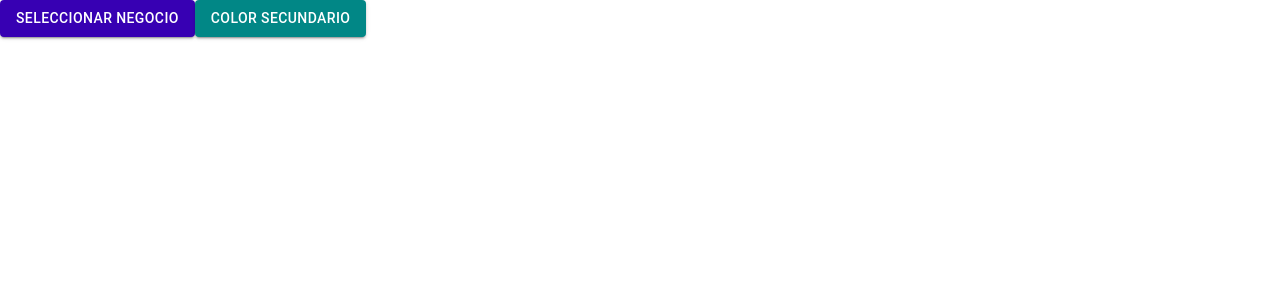
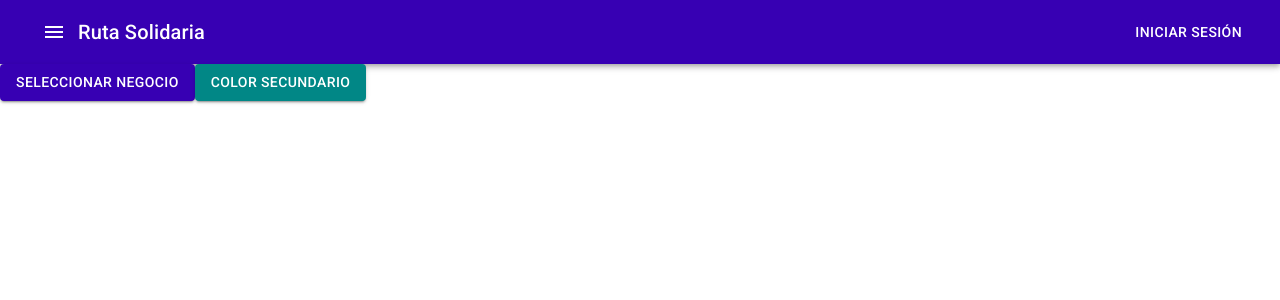
Before and after one commit to napsterh/RS_admin_business, a React (Create React App) app: page / in a window 1280 px wide. Shown: the top 300 px of the page. Built offline with nearby package versions, Linux system fonts and the light colour scheme.

Commit message:
add navBar y componentes: menu, tipografia y login icon

```diff
--- a/package.json
+++ b/package.json
@@ -9,6 +9,7 @@
     "@testing-library/user-event": "^7.2.1",
     "react": "^16.13.1",
     "react-dom": "^16.13.1",
+    "react-router-dom": "^5.1.2",
     "react-scripts": "3.4.1"
   },
   "scripts": {
--- a/public/index.html
+++ b/public/index.html
@@ -15,8 +15,8 @@
       user's mobile device or desktop. See https://developers.google.com/web/fundamentals/web-app-manifest/
     -->
     <link rel="manifest" href="%PUBLIC_URL%/manifest.json" />
-    <link href="https://fonts.googleapis.com/css2?family=Roboto:300,400,500,700&display=swap" />
-
+    <link rel="stylesheet" href="https://fonts.googleapis.com/css2?family=Roboto:300,400,500,700&display=swap" />
+    <link rel="stylesheet" href="https://fonts.googleapis.com/icon?family=Material+Icons" />
     <!--
       Notice the use of %PUBLIC_URL% in the tags above.
       It will be replaced with the URL of the `public` folder during the build.
--- a/src/App.js
+++ b/src/App.js
@@ -1,15 +1,27 @@
 import React, { Component } from 'react';
+import Grid from '@material-ui/core/Grid';
 import './App.css';
 import ListaBusiness from './componentes/vistas/ListaBusiness';
-import MuiThemeProvider from '@material-ui/core/styles/MuiThemeProvider';
+import AppNavBar from './componentes/layout/AppNavbar';
+import { BrowserRouter, Switch, Route } from 'react-router-dom';
+import { ThemeProvider as MuiThemeProvider } from '@material-ui/core/styles';
 import theme from './theme/theme';
 
 class App extends Component {
-  render(){
+  render() {
     return (
-      <MuiThemeProvider theme={theme}>
-        <ListaBusiness/>
-      </MuiThemeProvider>
+      <BrowserRouter>
+        <MuiThemeProvider theme={theme}>
+          <AppNavBar />
+
+          <Grid container>
+            <Switch>
+              <Route path="/" exact component={ListaBusiness}></Route>
+            </Switch>
+          </Grid>
+
+        </MuiThemeProvider>
+      </BrowserRouter>
     )
   }
 }
--- a/src/componentes/layout/AppNavbar.js
+++ b/src/componentes/layout/AppNavbar.js
@@ -1,12 +1,17 @@
 import React, { Component } from 'react';
 import AppBar from '@material-ui/core/AppBar';
+import BarSession from './bar/BarSession';
 
-export default class AppNavBar extends Component {
+class AppNavBar extends Component {
     render() {
         return (
             <div>
-
+                <AppBar position="static">
+                    <BarSession/>
+                </AppBar>
             </div>
         )
     }
 }
+
+export default AppNavBar;
--- /dev/null
+++ b/src/componentes/layout/bar/BarSession.js
@@ -0,0 +1,53 @@
+import React, { Component } from 'react';
+import { Toolbar, Typography, Button } from '@material-ui/core';
+import { withStyles } from '@material-ui/core/styles';
+import IconButton from '@material-ui/core/IconButton';
+
+const styles = theme => ({
+    sectionDesktop : {
+        display: "none",
+        [theme.breakpoints.up("md")] : {
+            display : "flex"
+        }
+    },
+    sectionMobile: {
+        display: "flex",
+        [theme.breakpoints.up("md")] : {
+            display : "none"
+        }
+    },
+    grow : {
+        flexGrow : 1
+    }
+});
+
+
+class BarSession extends Component {
+    render() {
+        const { classes } = this.props;
+
+        return (
+            <div>
+                <Toolbar>
+                    <IconButton color="inherit">
+                        <i className="material-icons">menu</i>
+                    </IconButton>
+                    <Typography variant="h6">
+                        Ruta Solidaria
+                    </Typography>
+                    <div className={classes.grow}></div>
+                    <div className={classes.sectionDesktop}>
+                        <Button color="inherit">Iniciar sesión</Button>
+                    </div>
+                    <div className={classes.sectionMobile}>
+                        <IconButton color="inherit">
+                            <i className="material-icons">more_vert</i>
+                        </IconButton>
+                    </div>
+                </Toolbar>
+            </div>
+        );
+    }
+}
+
+export default withStyles(styles)(BarSession);
```
Also changed, not shown: 1 other file (tests, documents, lock files or other folders).
